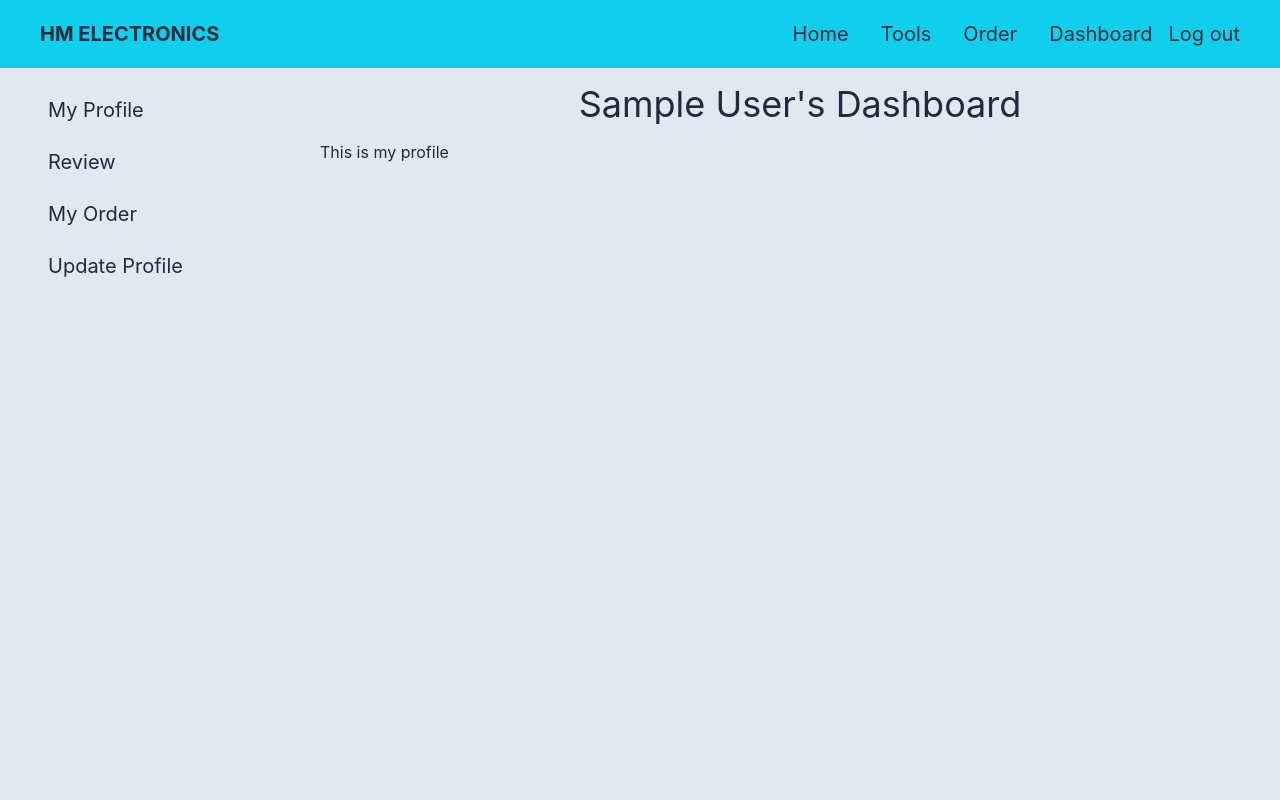
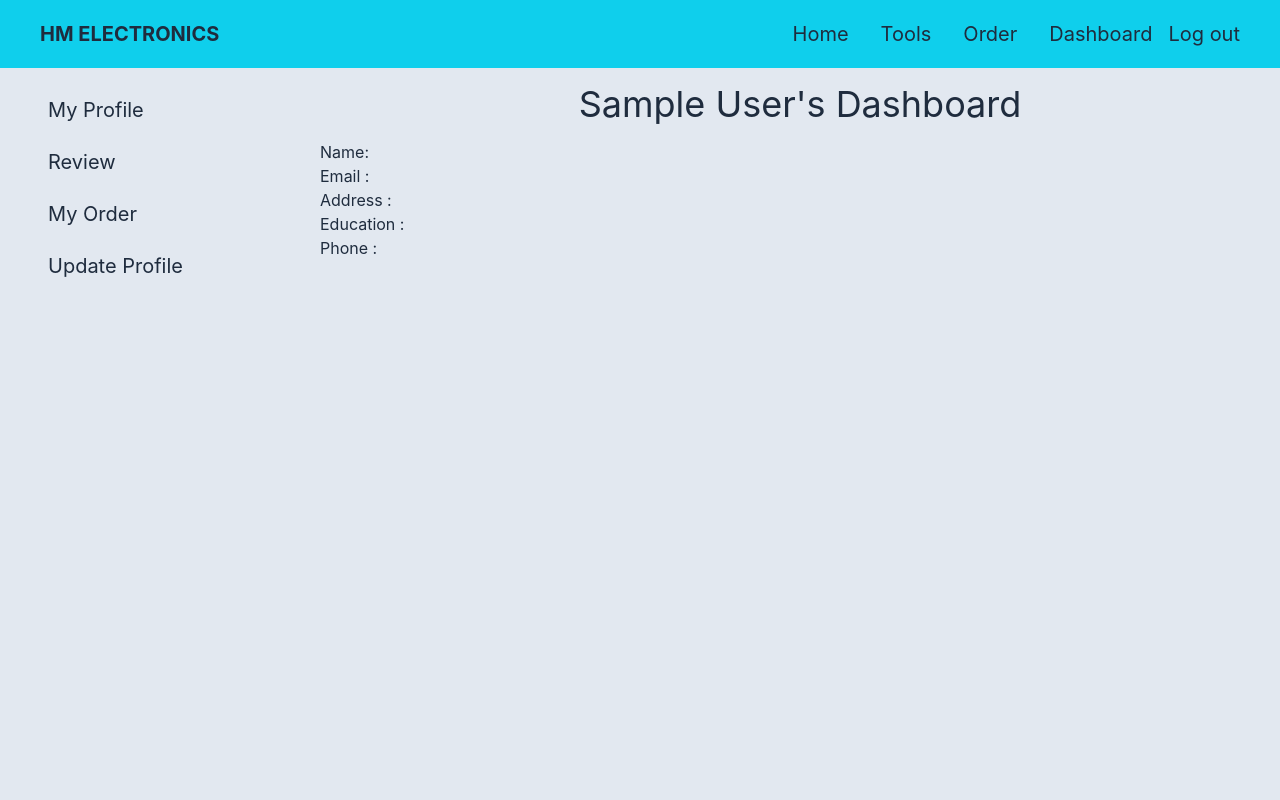
Before and after one commit to MainUddin1223/tools-hub, a React (Create React App) app: page /dashboard in a window 1280 px wide. Shown: the top 800 px of the page. Built offline with nearby package versions, Linux system fonts and the light colour scheme; no server answers; sample sign-in values are in the browser's storage.

Commit message:
profile done

```diff
--- a/src/Pages/Dashboard/MakeAdmin.js
+++ b/src/Pages/Dashboard/MakeAdmin.js
@@ -7,8 +7,7 @@ import AdminTable from './AdminTable';
 
 const MakeAdmin = () => {
     const [email, setEmail] = useState('');
-    const [success, setSuccess] = useState(false)
-    const [admins, setAdmins] = useState([])
+    const [admins, setAdmins] = useState([]);
     const userEmail = useRef();
     const [adminData, setAdminData] = useState({});
     const url = `http://localhost:5000/users/makeadmin/${email}`;
@@ -16,13 +15,13 @@ const MakeAdmin = () => {
         event.preventDefault();
         const getEmail = userEmail.current.value
         setEmail(getEmail)
+        userEmail.current.value = "";
     }
     if (email) {
         fetch(url)
             .then(res => res.json())
             .then(data => {
                 setAdminData(data)
-                setSuccess(true)
             })
     }
 
@@ -30,9 +29,8 @@ const MakeAdmin = () => {
         fetch(`http://localhost:5000/users/admin/${email}`, {
             method: 'PUT',
         })
-          .then(res=>res.json())
+            .then(res => res.json())
             .then(data => {
-                setSuccess(false)
                 if (data.modifiedCount > 0) {
                     toast.success('Successfully add to admin panel', {
                         position: "top-center",
@@ -45,17 +43,18 @@ const MakeAdmin = () => {
                     });
 
                 }
+                else {
+                    toast.error('Already an Admin', {
+                        position: "top-center",
+                        autoClose: 5000,
+                        hideProgressBar: false,
+                        closeOnClick: true,
+                        pauseOnHover: true,
+                        draggable: true,
+                        progress: undefined,
+                    });
+                }
             })
-    }
-    let findAdmin
-    if (success) {
-        findAdmin = <div>
-            <p>{adminData?.email}</p>
-            <button onClick={makeAdmin}>make Admin</button>
-        </div>
-    }
-    else {
-        findAdmin = <></>
     }
 
 
@@ -65,14 +64,21 @@ const MakeAdmin = () => {
             .then(data => {
                 setAdmins(data)
             })
-    }, [admins])
+    }, [admins]);
+    let makingAdmin
+    if (adminData) {
+        makingAdmin = <p className='text-xl mx-2'>{adminData?.email}</p>
+    }
     return (
         <div>
-            {
-                findAdmin
-            }
-            <input type="email" className='w-2/4 py-2 m-2 rounded text-xl' ref={userEmail} />
-            <button onClick={getEmail} className='btn btn primary'>Add an Admin</button>
+            <input type="email" className='w-2/4 px-4 py-2 m-2 rounded text-xl' ref={userEmail} />
+            <button onClick={getEmail} className='btn primary'>Find a User</button>
+            <div className='flex my-8'>
+                {
+                    makingAdmin
+                }
+                <button className='btn btn-accent' onClick={makeAdmin}>make Admin</button>
+            </div>
             <div>
                 <div class="overflow-x-auto">
                     <table class="table w-full">
--- a/src/Pages/Dashboard/MyProfile.js
+++ b/src/Pages/Dashboard/MyProfile.js
@@ -1,12 +1,14 @@
 import React, { useEffect, useState } from 'react';
 import { useAuthState } from 'react-firebase-hooks/auth';
 import auth from '../../firebase.init';
+import Spinner from '../Spinner/Spinner';
 
 const MyProfile = () => {
     const [user, loading] = useAuthState(auth)
-    const email = user?.email;
+    const userEmail = user?.email;
     const [userDetail, setUserDetail] = useState({});
-    const url = `http://localhost:5000/users/makeadmin/${email}`;
+    const { name, email, address, education, phone } = userDetail
+    const url = `http://localhost:5000/users/profile/${userEmail}`;
     useEffect(() => {
         fetch(url)
             .then(res => res.json())
@@ -15,12 +17,15 @@ const MyProfile = () => {
             })
     }, [user])
     if (loading) {
-        return <>Loading</>
+        return <Spinner></Spinner>
     }
-    console.log(userDetail);
     return (
         <div>
-            <h1>This is my profile</h1>
+            <h1>Name: {name}</h1>
+            <p>Email : {email}</p>
+            <p>Address : {address}</p>
+            <p>Education : {education}</p>
+            <p>Phone : {phone}</p>
         </div>
     );
 };
--- a/src/Pages/Dashboard/UpdateProfile.js
+++ b/src/Pages/Dashboard/UpdateProfile.js
@@ -37,16 +37,16 @@ const UpdateProfile = () => {
         <div>
             <h1 className='text-center text-3xl my-8'>Update Your Profile</h1>
             <form onSubmit={handleSubmit(onSubmit)} className="lg:w-2/4 md:w-3/4 w-full mx-auto">
-                <p className='my-2 text-xl'>Update your Name</p>
-                <input className='block my-2 w-full p-2 rounded text-lg' placeholder='Your Name'  {...register("name")} required />
+                <p className='my-2 text-xl'>Your Name</p>
+                <input value={user?.displayName} className='block my-2 w-full p-2 rounded text-lg' placeholder='Your Name'  {...register("name")} required />
                 <p className='my-2 text-xl'>Please update your address.</p>
                 <p className='my-2 text-xl'>It will help us to reach you</p>
                 <input className='block my-2 w-full p-2 rounded text-lg' placeholder='Your Address'{...register("address")} required />
                 <p className='my-4 text-xl '> Update your current Phone number.</p>
                 <input className='block my-2 w-full p-2 rounded text-lg' placeholder='Your Phone'  {...register("phone")} required />
-               <p className='text-xl my-4'>From where have you done your graduation??</p>
+                <p className='text-xl my-4'>From where have you done your graduation??</p>
                 <input className='block my-2 w-full p-2 rounded text-lg' placeholder='Your Education'  {...register("education")} required />
-                <input type="submit" value='Update Profile' className="input bg-primary text-xl block my-4 mx-auto"/>
+                <input type="submit" value='Update Profile' className="input bg-primary text-xl block my-4 mx-auto" />
             </form>
         </div>
     );
--- a/src/Pages/Home/Tools.js
+++ b/src/Pages/Home/Tools.js
@@ -20,7 +20,7 @@ const Tools = () => {
     return (
         <div>
             <h1 className='text-center text-4xl my-8'>Our Products</h1>
-            <div className='grid lg:grid-cols-3 md:grid-cols-2 grid-cols-1 gap-8 mx-4'>
+            <div className='grid lg:grid-cols-3 md:grid-cols-2 grid-cols-1 gap-8 mx-8'>
                 {
                     limitTools.map(tool => <div key={tool._id} className=' mx-auto my-8' >
                         <div className='card w-full bg-base-200 shadow-xl'>
--- a/src/Pages/Items/AllTools.js
+++ b/src/Pages/Items/AllTools.js
@@ -7,7 +7,7 @@ const AllTools = () => {
     return (
         <div>
             <h1 className='text-center text-5xl my-8'>All Products</h1>
-            <div className='grid grid-cols-1 lg:grid-cols-3 md:grid-cols-2 mx-2 gap-4'>
+            <div className='grid grid-cols-1 lg:grid-cols-3 md:grid-cols-2 mx-8 gap-4'>
 
                 {
                     tools.map(tool => <Tool key={tool._id} tool={tool}></Tool>)
```
